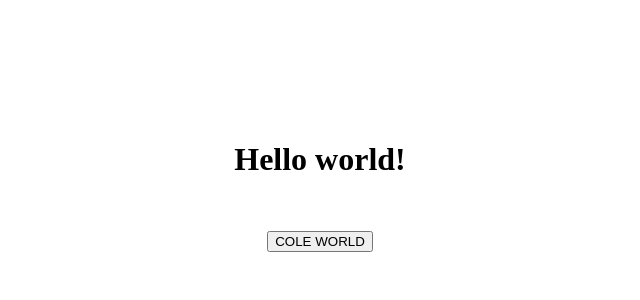
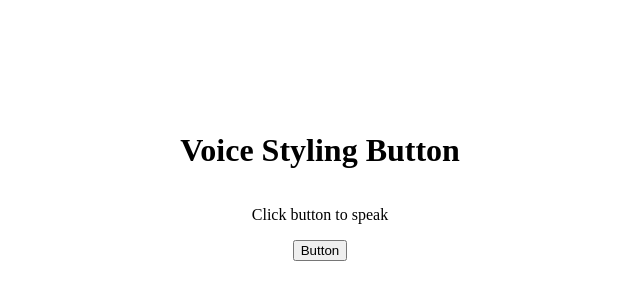
Before and after one commit to Yagazie-davidson/voice-styling-button, a plain HTML site: page index.html in a window 1280 px wide. Shown: the part 206-506 px from the top of the page, without its empty margins (320-960 px from the left). Drawn offline with Linux system fonts and the light colour scheme.

Commit message:
Change the text content on page

```diff
--- a/index.html
+++ b/index.html
@@ -8,9 +8,9 @@
 		<link rel="stylesheet" type="text/css" href="/style.css" />
 	</head>
 	<body class="body">
-		<h1 class="he">Hello world!</h1>
-		<p></p>
-		<button id="button">COLE WORLD</button>
+		<h1 class="he">Voice Styling Button</h1>
+		<p>Click button to speak</p>
+		<button id="button">Button</button>
 		<p id="interim"></p>
 
 		<script src="/app.js"></script>
```
